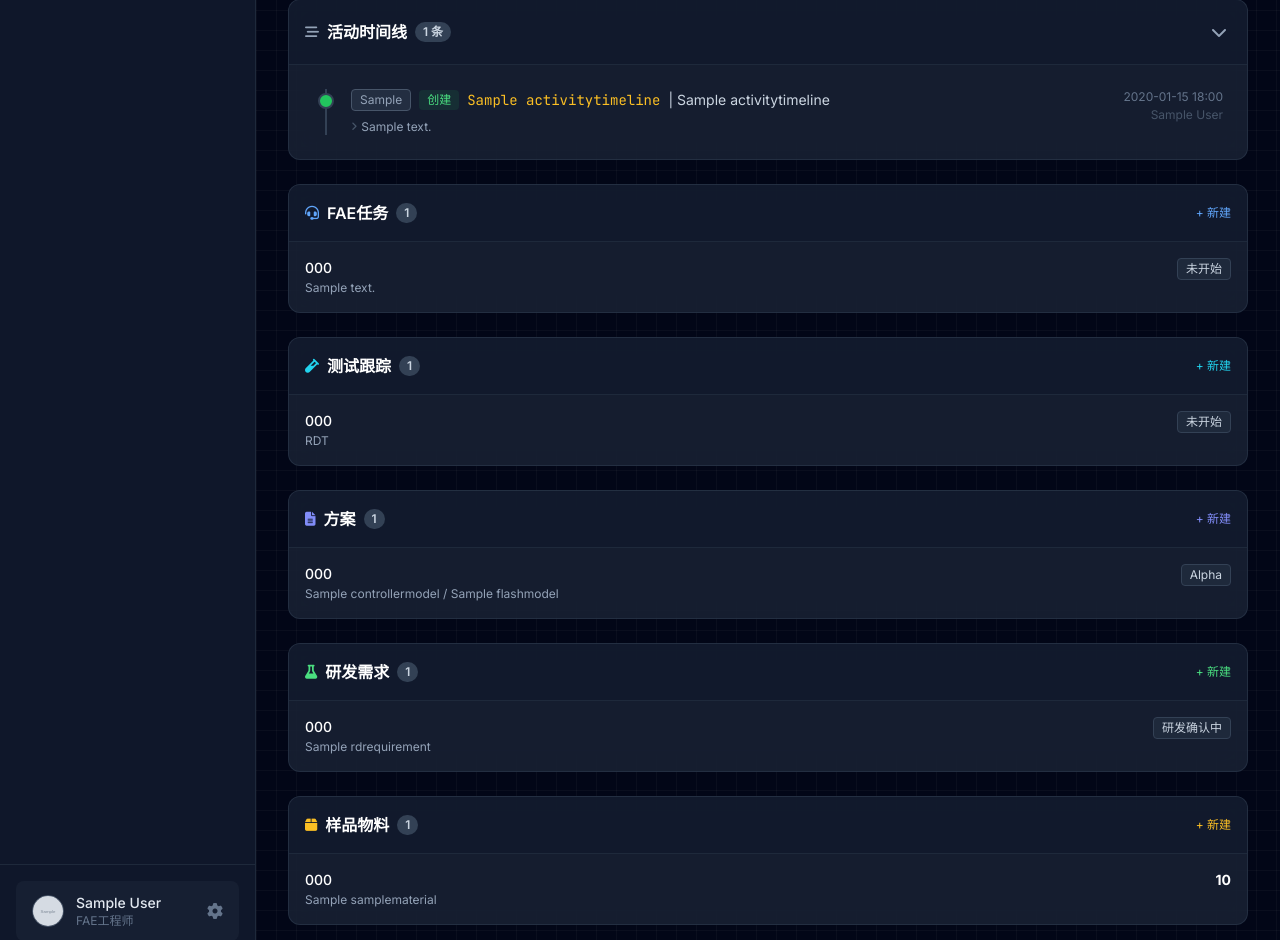
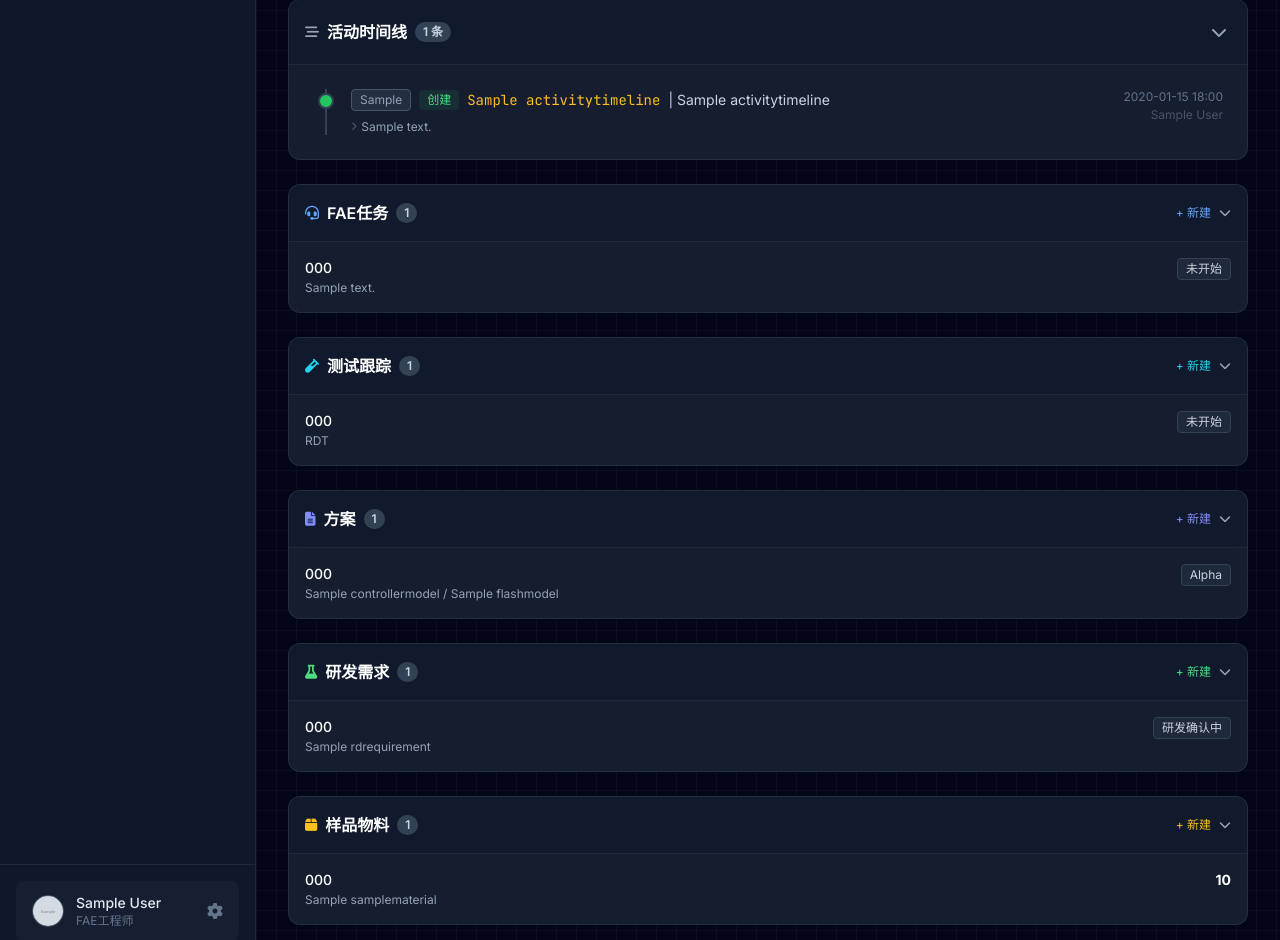
Before and after one commit to Willumpu/ssd-management, a Django app: page /project/1/ in a window 1280 px wide. Shown: the part 610-1550 px from the top of the page. Run offline with Django 5.2, Linux system fonts and the light colour scheme; a user stored in the database is signed in; tables that the repository leaves empty hold one stand-in row (values such as "Sample post"); grey boxes marked "Sample" are stand-in pictures; data that the repository does not hold is empty; some libraries are stand-ins or nearby versions.

Commit message:
ui: make all project detail sections collapsible

```diff
--- a/templates/project/project_detail.html
+++ b/templates/project/project_detail.html
@@ -204,6 +204,35 @@
                     localStorage.setItem('timelineCollapsed', 'true');
                 }
             }
+
+            // 通用模块折叠
+            function toggleSection(id) {
+                var content = document.getElementById('section-' + id);
+                var icon = document.getElementById('icon-' + id);
+                if (!content || !icon) return;
+                if (content.style.display === 'none') {
+                    content.style.display = 'block';
+                    icon.style.transform = 'rotate(0deg)';
+                    localStorage.setItem('section_' + id + '_collapsed', 'false');
+                } else {
+                    content.style.display = 'none';
+                    icon.style.transform = 'rotate(-90deg)';
+                    localStorage.setItem('section_' + id + '_collapsed', 'true');
+                }
+            }
+
+            // 初始化各模块折叠状态
+            (function() {
+                var sections = ['fae-tasks', 'test-items', 'abnormal-samples', 'solutions', 'rd-requirements', 'sample-materials'];
+                sections.forEach(function(id) {
+                    var content = document.getElementById('section-' + id);
+                    var icon = document.getElementById('icon-' + id);
+                    if (content && icon && localStorage.getItem('section_' + id + '_collapsed') === 'true') {
+                        content.style.display = 'none';
+                        icon.style.transform = 'rotate(-90deg)';
+                    }
+                });
+            })();
         </script>
         {% else %}
         <div class="p-8 text-center text-slate-500">
@@ -216,15 +245,18 @@
     <!-- FAE任务 -->
     {% if fae_tasks %}
     <div class="glass rounded-xl border border-slate-700/50 overflow-hidden">
-        <div class="p-4 bg-slate-900/50 border-b border-slate-800 flex justify-between items-center">
+        <div class="p-4 bg-slate-900/50 border-b border-slate-800 flex justify-between items-center cursor-pointer" onclick="toggleSection('fae-tasks')">
             <h3 class="font-semibold text-white flex items-center gap-2">
                 <i class="fas fa-headset text-blue-400 text-sm"></i>
                 FAE任务
                 <span class="px-2 py-0.5 rounded-full bg-slate-700 text-slate-300 text-xs">{{ fae_tasks|length }}</span>
             </h3>
-            <a href="{{ create_urls.fae_task }}" class="text-xs text-blue-400 hover:text-blue-300 transition-colors">+ 新建</a>
+            <div class="flex items-center gap-2">
+                <a href="{{ create_urls.fae_task }}" class="text-xs text-blue-400 hover:text-blue-300 transition-colors" onclick="event.stopPropagation()">+ 新建</a>
+                <i class="fas fa-chevron-down text-slate-400 text-xs transition-transform" id="icon-fae-tasks"></i>
+            </div>
         </div>
-        <div class="divide-y divide-slate-800">
+        <div id="section-fae-tasks" class="divide-y divide-slate-800">
             {% for task in fae_tasks %}
             <a href="{% url 'fae:task_detail' task.pk %}" class="block p-4 hover:bg-slate-800/30 transition-colors">
                 <div class="flex justify-between items-start">
@@ -243,15 +275,18 @@
     <!-- 测试跟踪 -->
     {% if test_items %}
     <div class="glass rounded-xl border border-slate-700/50 overflow-hidden">
-        <div class="p-4 bg-slate-900/50 border-b border-slate-800 flex justify-between items-center">
+        <div class="p-4 bg-slate-900/50 border-b border-slate-800 flex justify-between items-center cursor-pointer" onclick="toggleSection('test-items')">
             <h3 class="font-semibold text-white flex items-center gap-2">
                 <i class="fas fa-vial text-cyan-400 text-sm"></i>
                 测试跟踪
                 <span class="px-2 py-0.5 rounded-full bg-slate-700 text-slate-300 text-xs">{{ test_items|length }}</span>
             </h3>
-            <a href="{{ create_urls.test_item }}" class="text-xs text-cyan-400 hover:text-cyan-300 transition-colors">+ 新建</a>
+            <div class="flex items-center gap-2">
+                <a href="{{ create_urls.test_item }}" class="text-xs text-cyan-400 hover:text-cyan-300 transition-colors" onclick="event.stopPropagation()">+ 新建</a>
+                <i class="fas fa-chevron-down text-slate-400 text-xs transition-transform" id="icon-test-items"></i>
+            </div>
         </div>
-        <div class="divide-y divide-slate-800">
+        <div id="section-test-items" class="divide-y divide-slate-800">
             {% for test in test_items %}
             <a href="{% url 'testing:test_detail' test.pk %}" class="block p-4 hover:bg-slate-800/30 transition-colors">
                 <div class="flex justify-between items-start">
@@ -270,15 +305,18 @@
     <!-- 异常样品 -->
     {% if abnormal_samples %}
     <div class="glass rounded-xl border border-slate-700/50 overflow-hidden">
-        <div class="p-4 bg-slate-900/50 border-b border-slate-800 flex justify-between items-center">
+        <div class="p-4 bg-slate-900/50 border-b border-slate-800 flex justify-between items-center cursor-pointer" onclick="toggleSection('abnormal-samples')">
             <h3 class="font-semibold text-white flex items-center gap-2">
                 <i class="fas fa-exclamation-triangle text-red-400 text-sm"></i>
                 异常样品
                 <span class="px-2 py-0.5 rounded-full bg-slate-700 text-slate-300 text-xs">{{ abnormal_samples|length }}</span>
             </h3>
-            <a href="{{ create_urls.abnormal_sample }}" class="text-xs text-red-400 hover:text-red-300 transition-colors">+ 新建</a>
+            <div class="flex items-center gap-2">
+                <a href="{{ create_urls.abnormal_sample }}" class="text-xs text-red-400 hover:text-red-300 transition-colors" onclick="event.stopPropagation()">+ 新建</a>
+                <i class="fas fa-chevron-down text-slate-400 text-xs transition-transform" id="icon-abnormal-samples"></i>
+            </div>
         </div>
-        <div class="divide-y divide-slate-800">
+        <div id="section-abnormal-samples" class="divide-y divide-slate-800">
             {% for sample in abnormal_samples %}
             <a href="{% url 'abnormal:abnormal_detail' sample.pk %}" class="block p-4 hover:bg-slate-800/30 transition-colors">
                 <div class="flex justify-between items-start">
@@ -297,15 +335,18 @@
     <!-- 方案 -->
     {% if solutions %}
     <div class="glass rounded-xl border border-slate-700/50 overflow-hidden">
-        <div class="p-4 bg-slate-900/50 border-b border-slate-800 flex justify-between items-center">
+        <div class="p-4 bg-slate-900/50 border-b border-slate-800 flex justify-between items-center cursor-pointer" onclick="toggleSection('solutions')">
             <h3 class="font-semibold text-white flex items-center gap-2">
                 <i class="fas fa-file-alt text-indigo-400 text-sm"></i>
                 方案
                 <span class="px-2 py-0.5 rounded-full bg-slate-700 text-slate-300 text-xs">{{ solutions|length }}</span>
             </h3>
-            <a href="{{ create_urls.solution }}" class="text-xs text-indigo-400 hover:text-indigo-300 transition-colors">+ 新建</a>
+            <div class="flex items-center gap-2">
+                <a href="{{ create_urls.solution }}" class="text-xs text-indigo-400 hover:text-indigo-300 transition-colors" onclick="event.stopPropagation()">+ 新建</a>
+                <i class="fas fa-chevron-down text-slate-400 text-xs transition-transform" id="icon-solutions"></i>
+            </div>
         </div>
-        <div class="divide-y divide-slate-800">
+        <div id="section-solutions" class="divide-y divide-slate-800">
             {% for solution in solutions %}
             <a href="{% url 'solution:solution_detail' solution.pk %}" class="block p-4 hover:bg-slate-800/30 transition-colors">
                 <div class="flex justify-between items-start">
@@ -324,15 +365,18 @@
     <!-- 研发需求 -->
     {% if rd_requirements %}
     <div class="glass rounded-xl border border-slate-700/50 overflow-hidden">
-        <div class="p-4 bg-slate-900/50 border-b border-slate-800 flex justify-between items-center">
+        <div class="p-4 bg-slate-900/50 border-b border-slate-800 flex justify-between items-center cursor-pointer" onclick="toggleSection('rd-requirements')">
             <h3 class="font-semibold text-white flex items-center gap-2">
                 <i class="fas fa-flask text-green-400 text-sm"></i>
                 研发需求
                 <span class="px-2 py-0.5 rounded-full bg-slate-700 text-slate-300 text-xs">{{ rd_requirements|length }}</span>
             </h3>
-            <a href="{{ create_urls.rd_requirement }}" class="text-xs text-green-400 hover:text-green-300 transition-colors">+ 新建</a>
+            <div class="flex items-center gap-2">
+                <a href="{{ create_urls.rd_requirement }}" class="text-xs text-green-400 hover:text-green-300 transition-colors" onclick="event.stopPropagation()">+ 新建</a>
+                <i class="fas fa-chevron-down text-slate-400 text-xs transition-transform" id="icon-rd-requirements"></i>
+            </div>
         </div>
-        <div class="divide-y divide-slate-800">
+        <div id="section-rd-requirements" class="divide-y divide-slate-800">
             {% for req in rd_requirements %}
             <a href="{% url 'rd_requirement:requirement_detail' req.pk %}" class="block p-4 hover:bg-slate-800/30 transition-colors">
                 <div class="flex justify-between items-start">
@@ -351,15 +395,18 @@
     <!-- 样品物料 -->
     {% if sample_materials %}
     <div class="glass rounded-xl border border-slate-700/50 overflow-hidden">
-        <div class="p-4 bg-slate-900/50 border-b border-slate-800 flex justify-between items-center">
+        <div class="p-4 bg-slate-900/50 border-b border-slate-800 flex justify-between items-center cursor-pointer" onclick="toggleSection('sample-materials')">
             <h3 class="font-semibold text-white flex items-center gap-2">
                 <i class="fas fa-box text-amber-400 text-sm"></i>
                 样品物料
                 <span class="px-2 py-0.5 rounded-full bg-slate-700 text-slate-300 text-xs">{{ sample_materials|length }}</span>
             </h3>
-            <a href="{{ create_urls.sample_material }}" class="text-xs text-amber-400 hover:text-amber-300 transition-colors">+ 新建</a>
+            <div class="flex items-center gap-2">
+                <a href="{{ create_urls.sample_material }}" class="text-xs text-amber-400 hover:text-amber-300 transition-colors" onclick="event.stopPropagation()">+ 新建</a>
+                <i class="fas fa-chevron-down text-slate-400 text-xs transition-transform" id="icon-sample-materials"></i>
+            </div>
         </div>
-        <div class="divide-y divide-slate-800">
+        <div id="section-sample-materials" class="divide-y divide-slate-800">
             {% for mat in sample_materials %}
             <a href="{% url 'sample_shipment:material_detail' mat.pk %}" class="block p-4 hover:bg-slate-800/30 transition-colors">
                 <div class="flex justify-between items-start">
```
